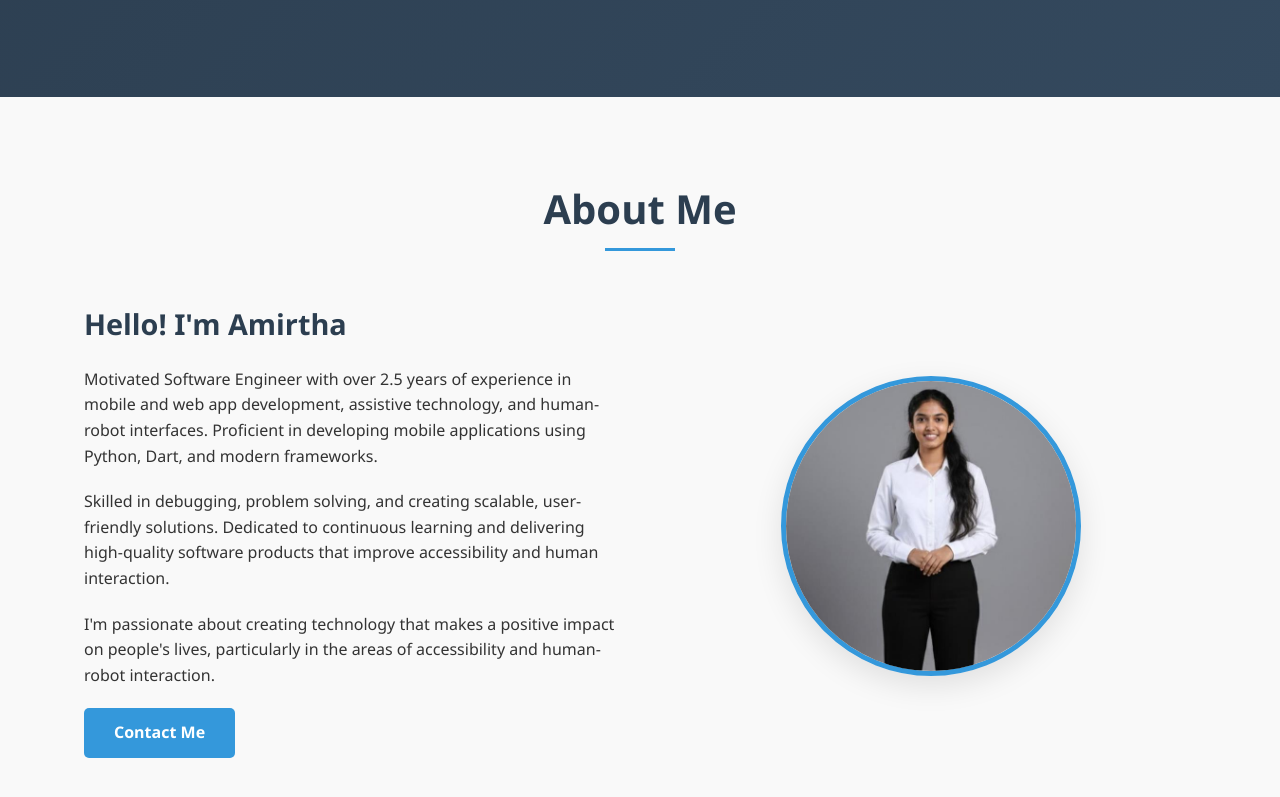
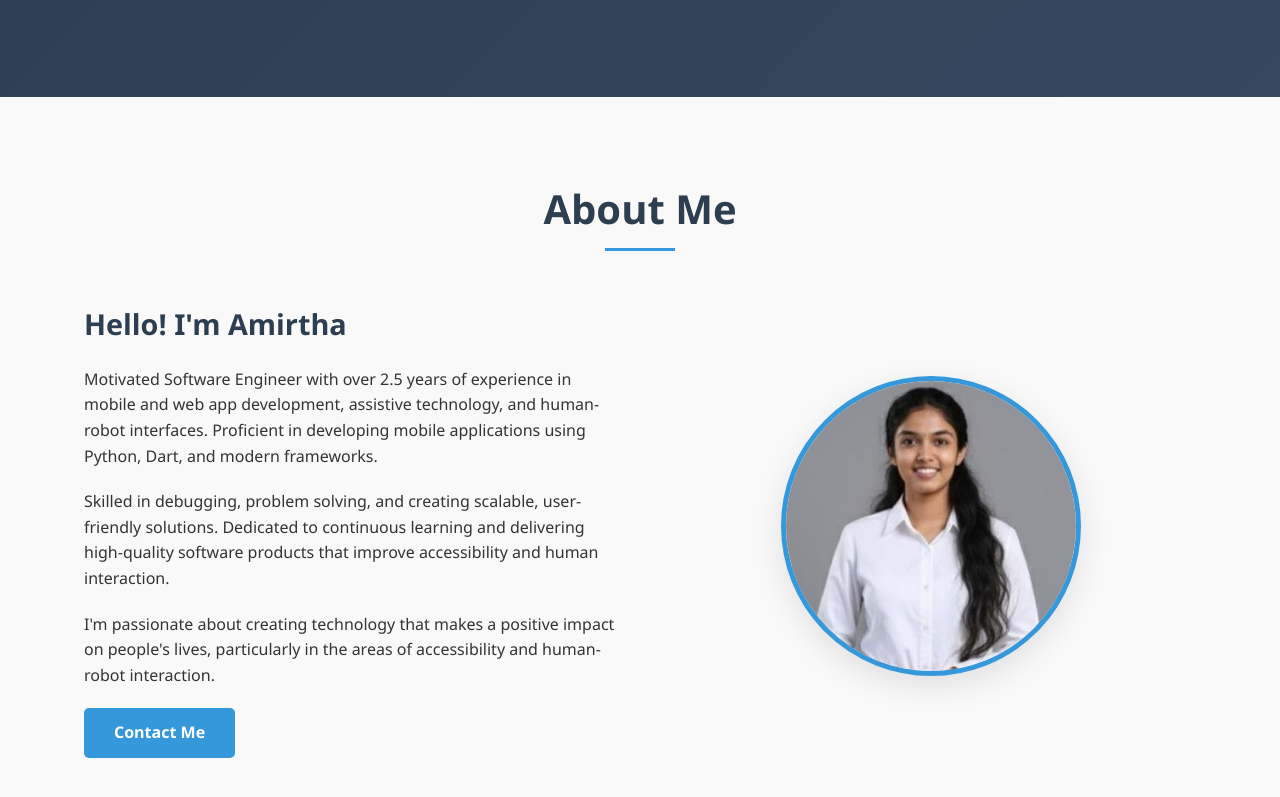
Before and after one commit to Amirtha5/Amirtha.github.io, a plain HTML site: page index.html in a window 1280 px wide. Shown: the part 389-1186 px from the top of the page. Drawn offline with Linux system fonts and the light colour scheme.

Commit message:
Update index.html

```diff
--- a/index.html
+++ b/index.html
@@ -581,7 +581,7 @@
                     <a href="#contact" class="btn">Contact Me</a>
                 </div>
                 <div class="about-image">
-                    <img src=https://github.com/Amirtha5/Amirtha.github.io/blob/main/image/AmirthaPhoto.jpeg class="profile-img">
+                    <img src="https://github.com/Amirtha5/Amirtha.github.io/blob/main/image/AmirthaPhoto1.jpeg" class="profile-img">
                 </div>
             </div>
         </div>
```
